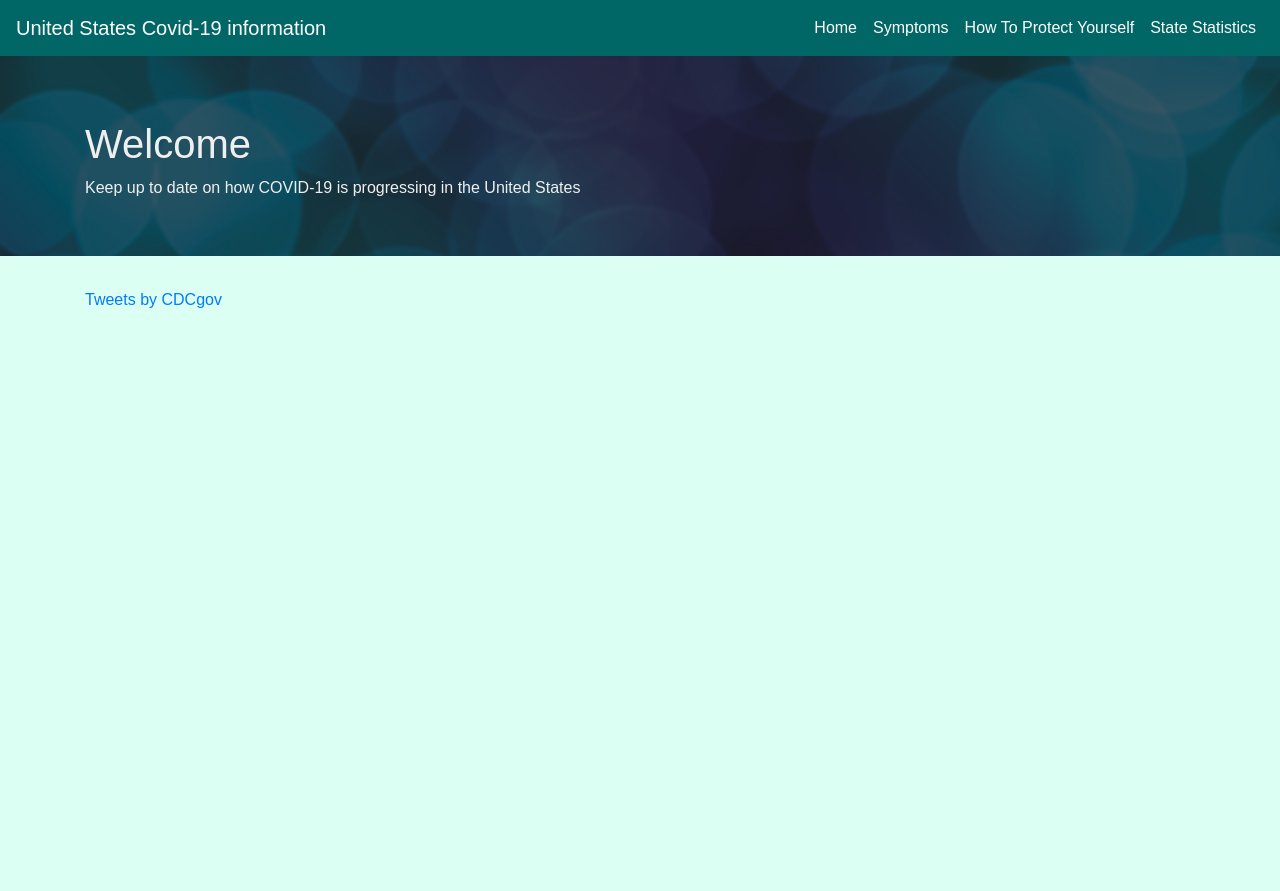
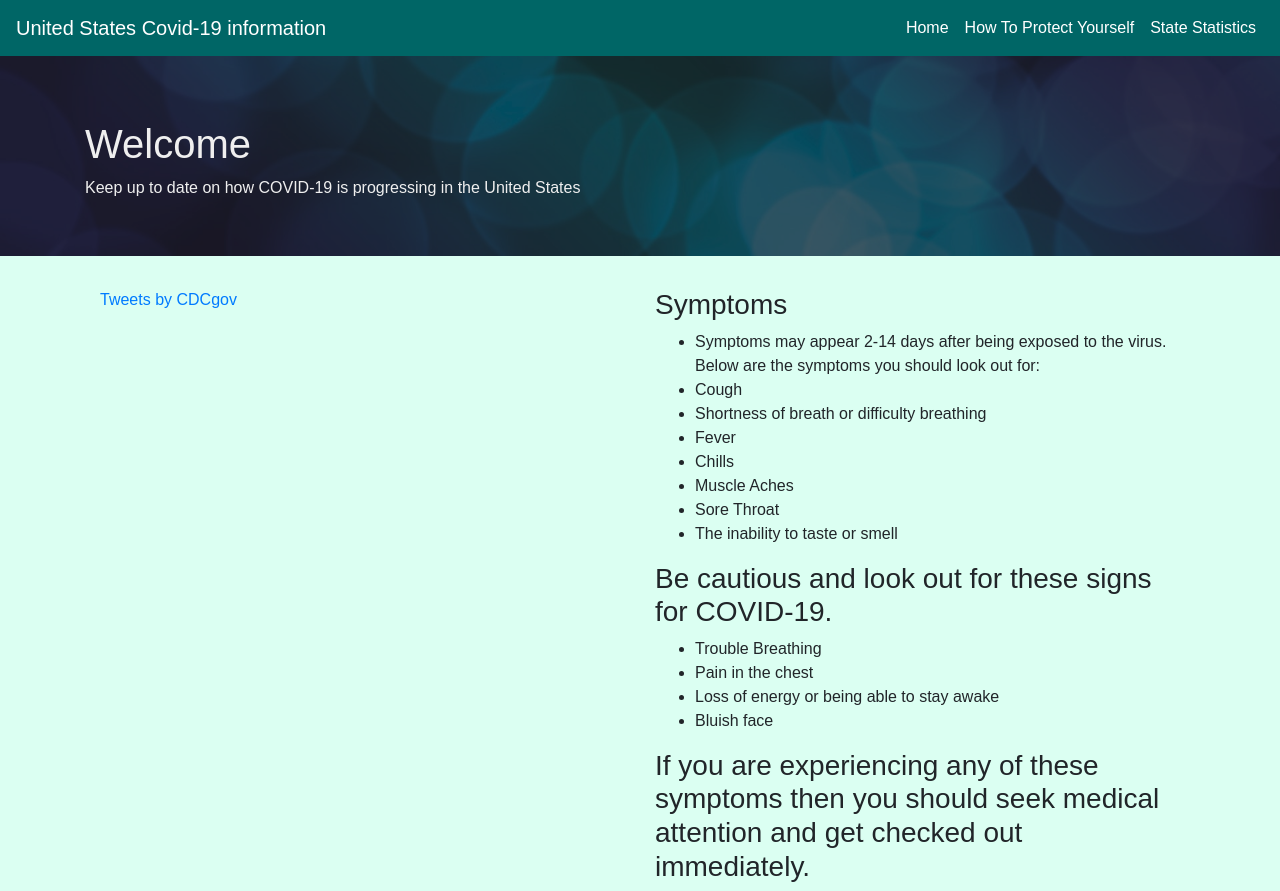
Before and after one commit to MJDean925/FrontEndWeb-CovidApp, a React (Create React App) app: page / in a window 1280 px wide. Before the commit the page ends 800 px from the top, so only its background shows below. Built offline with nearby package versions, Linux system fonts and the light colour scheme; a web font is replaced by a local one.

Commit message:
Symptoms -> Home

```diff
--- a/src/App.js
+++ b/src/App.js
@@ -2,7 +2,6 @@ import React from 'react';
 import { BrowserRouter as Router, Route, Switch } from 'react-router-dom';
 import { Home } from './Home'
 import { HowToProtectYourself } from './HowToProtectYourself'
-import { Symptoms } from './Symptoms'
 import { NoMatch } from './NoMatch'
 import {Layout } from './components/Layout';
 import { Navigation } from './components/Navigation'
@@ -18,7 +17,6 @@ function App() {
       <Router>
         <Switch>
           <Route exact path="/" component={Home} />
-          <Route path="/Symptoms" component={Symptoms} />
           <Route path="/HowToProtectYourself" component={HowToProtectYourself} />
           <Route path="/Statistics" component={Dropdown} />
           <Route component={NoMatch} />
--- a/src/Home.js
+++ b/src/Home.js
@@ -1,9 +1,19 @@
 import React from 'react'
+import { Symptoms } from './Symptoms'
+import {Container, Row, Col} from 'react-bootstrap'
+
 
 export const Home = () => (
-    <div>
-        {/* Twitter feed from the cdc, we can change source, put somehwere else, or delete. Im just throwing ideas out */}
-        <a class="twitter-timeline" data-width="500" data-height="500" data-theme="dark" href="https://twitter.com/CDCgov?ref_src=twsrc%5Etfw">Tweets by CDCgov</a>
-        <script async src="https://platform.twitter.com/widgets.js" charset="utf-8"></script>
-    </div>
+    <Container>
+        <Row>
+            <Col>
+                {/* Twitter feed from the cdc, we can change source, put somehwere else, or delete. Im just throwing ideas out */}
+                <a class="twitter-timeline" data-width="500" data-height="500" data-theme="dark" href="https://twitter.com/CDCgov?ref_src=twsrc%5Etfw">Tweets by CDCgov</a>
+                <script async src="https://platform.twitter.com/widgets.js" charset="utf-8"></script>
+            </Col>
+            <Col>
+                <Symptoms />
+            </Col>
+        </Row>
+    </Container>
 )
--- a/src/components/Navigation.js
+++ b/src/components/Navigation.js
@@ -24,7 +24,6 @@ export const Navigation = () => (
             <Navbar.Collapse id="basic-navbar-nav">
             <Nav className="ml-auto">
                 <Nav.Item><Nav.Link href="/">Home</Nav.Link></Nav.Item>
-                <Nav.Item><Nav.Link href="/Symptoms">Symptoms</Nav.Link></Nav.Item>
                 <Nav.Item><Nav.Link href="/HowToProtectYourself">How To Protect Yourself</Nav.Link></Nav.Item>
                 <Nav.Item><Nav.Link href="/Statistics">State Statistics</Nav.Link></Nav.Item>
             </Nav>
```
